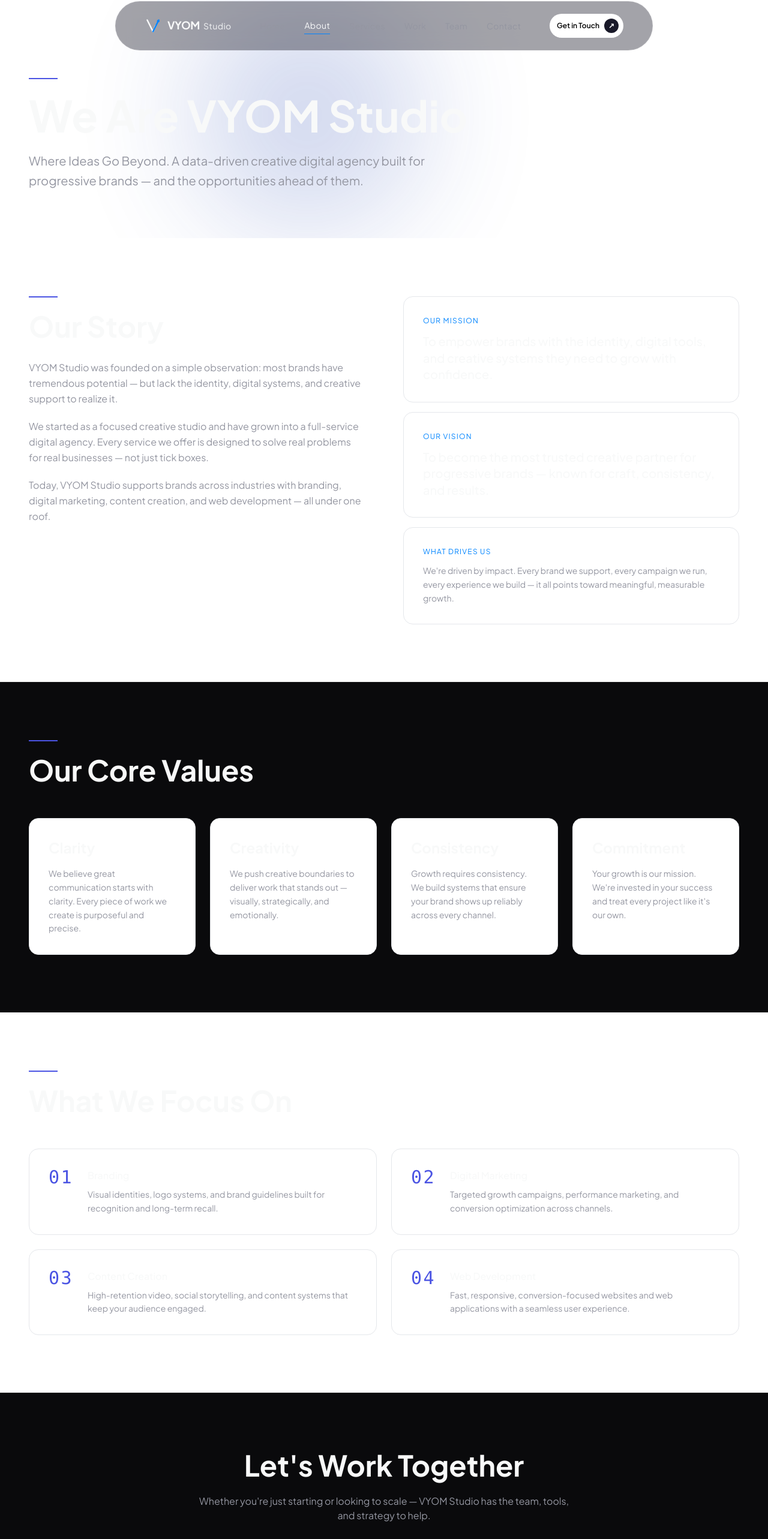
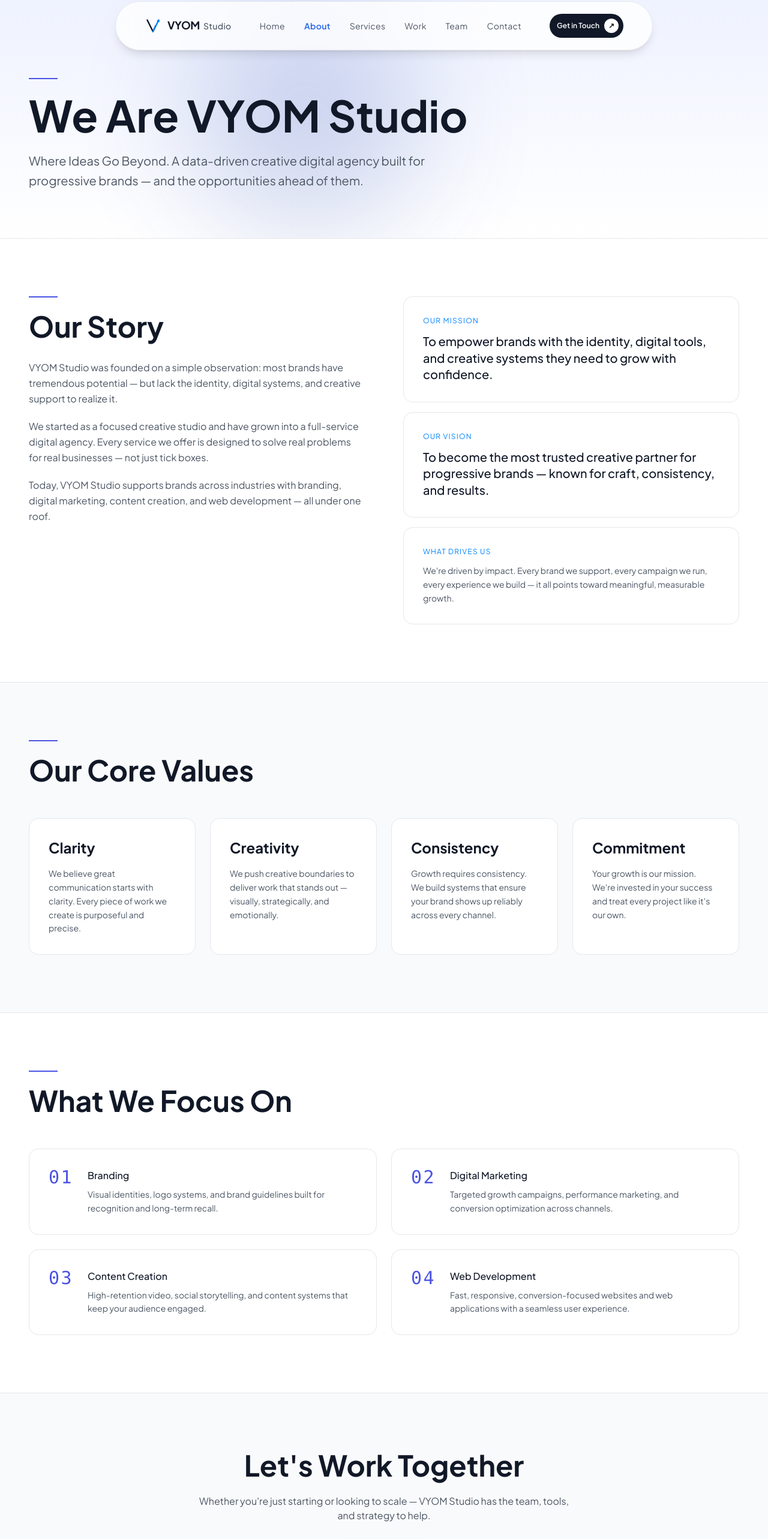
Before and after one commit to Deekshashetty-r/returno-india, a Next.js app: page /about in a window 1280 px wide. Shown: the part 14-2580 px from the top of the page at 60% size. Built offline with nearby package versions, Linux system fonts and the light colour scheme; a web font is replaced by a local one.

Commit message:
Fix subpage visibility issues and implement dynamic light/dark context for Navbar

```diff
--- a/app/about/page.tsx
+++ b/app/about/page.tsx
@@ -15,15 +15,15 @@ export default function AboutPage() {
 
   return (
     <>
-      <section className="relative pt-36 pb-20 border-b border-white/[0.08] overflow-hidden">
-        <div className="glow-backdrop" />
+      <section className="relative pt-36 pb-20 border-b border-gray-200 overflow-hidden">
+        <div className="absolute inset-0 bg-gradient-to-b from-indigo-50 to-white pointer-events-none" />
         <div className="absolute top-1/2 left-1/4 -translate-y-1/2 w-96 h-96 bg-[#1E40AF] rounded-full opacity-[0.2] blur-[100px] pointer-events-none" />
         <div className="max-w-7xl mx-auto px-6 lg:px-12 relative">
           <span className="accent-line" />
-          <h1 className="font-display text-5xl lg:text-7xl font-bold text-[#F8F9F9] leading-tight mb-6 max-w-3xl">
+          <h1 className="font-display text-5xl lg:text-7xl font-bold text-gray-900 leading-tight mb-6 max-w-3xl">
             We Are <span className="gradient-text">VYOM Studio</span>
           </h1>
-          <p className="text-[#9496A1] text-xl max-w-2xl leading-relaxed">
+          <p className="text-gray-600 text-xl max-w-2xl leading-relaxed">
             Where Ideas Go Beyond. A data-driven creative digital agency built for progressive brands — and the opportunities ahead of them.
           </p>
         </div>
@@ -34,10 +34,10 @@ export default function AboutPage() {
           <div className="grid grid-cols-1 lg:grid-cols-2 gap-16 items-start">
             <div>
               <span className="accent-line" />
-              <h2 className="animate-on-scroll font-display text-4xl lg:text-5xl font-bold text-[#F8F9F9] mb-8">
+              <h2 className="animate-on-scroll font-display text-4xl lg:text-5xl font-bold text-gray-900 mb-8">
                 Our Story
               </h2>
-              <div className="space-y-5 text-[#9496A1] text-base leading-relaxed">
+              <div className="space-y-5 text-gray-600 text-base leading-relaxed">
                 <p className="animate-on-scroll">
                   VYOM Studio was founded on a simple observation: most brands have tremendous potential — but lack the identity, digital systems, and creative support to realize it.
                 </p>
@@ -53,19 +53,19 @@ export default function AboutPage() {
             <div className="space-y-4">
               <div className="animate-on-scroll service-card p-8">
                 <h3 className="text-[#0084FF] text-xs uppercase tracking-widest mb-3">Our Mission</h3>
-                <p className="text-[#F8F9F9] font-display text-xl font-medium leading-snug">
+                <p className="text-gray-900 font-display text-xl font-medium leading-snug">
                   To empower brands with the identity, digital tools, and creative systems they need to grow with confidence.
                 </p>
               </div>
               <div className="animate-on-scroll delay-100 service-card p-8">
                 <h3 className="text-[#0084FF] text-xs uppercase tracking-widest mb-3">Our Vision</h3>
-                <p className="text-[#F8F9F9] font-display text-xl font-medium leading-snug">
+                <p className="text-gray-900 font-display text-xl font-medium leading-snug">
                   To become the most trusted creative partner for progressive brands — known for craft, consistency, and results.
                 </p>
               </div>
               <div className="animate-on-scroll delay-200 service-card p-8">
                 <h3 className="text-[#0084FF] text-xs uppercase tracking-widest mb-3">What Drives Us</h3>
-                <p className="text-[#9496A1] text-sm leading-relaxed">
+                <p className="text-gray-600 text-sm leading-relaxed">
                   We&apos;re driven by impact. Every brand we support, every campaign we run, every experience we build — it all points toward meaningful, measurable growth.
                 </p>
               </div>
@@ -74,27 +74,27 @@ export default function AboutPage() {
         </div>
       </section>
 
-      <section className="section-pad bg-[#0a0a0c] border-t border-white/[0.08]">
+      <section className="section-pad bg-gray-50 border-t border-gray-200">
         <div className="max-w-7xl mx-auto px-6 lg:px-12">
           <span className="accent-line" />
-          <h2 className="animate-on-scroll font-display text-4xl lg:text-5xl font-bold text-[#F8F9F9] mb-14">
+          <h2 className="animate-on-scroll font-display text-4xl lg:text-5xl font-bold text-gray-900 mb-14">
             Our Core Values
           </h2>
           <div className="services-grid">
             {values.map(({ title, desc }, i) => (
               <div key={title} className={`animate-on-scroll delay-${(i + 1) * 100} service-card`}>
-                <h3 className="font-display text-2xl font-bold text-[#F8F9F9] mb-4">{title}</h3>
-                <p className="text-[#9496A1] text-sm leading-relaxed">{desc}</p>
+                <h3 className="font-display text-2xl font-bold text-gray-900 mb-4">{title}</h3>
+                <p className="text-gray-600 text-sm leading-relaxed">{desc}</p>
               </div>
             ))}
           </div>
         </div>
       </section>
 
-      <section className="section-pad border-t border-white/[0.08]">
+      <section className="section-pad border-t border-gray-200">
         <div className="max-w-7xl mx-auto px-6 lg:px-12">
           <span className="accent-line" />
-          <h2 className="animate-on-scroll font-display text-4xl lg:text-5xl font-bold text-[#F8F9F9] mb-14">
+          <h2 className="animate-on-scroll font-display text-4xl lg:text-5xl font-bold text-gray-900 mb-14">
             What We Focus On
           </h2>
           <div className="grid grid-cols-1 md:grid-cols-2 gap-6">
@@ -109,8 +109,8 @@ export default function AboutPage() {
                   {String(i + 1).padStart(2, '0')}
                 </span>
                 <div>
-                  <h3 className="text-[#F8F9F9] font-medium mb-2">{area}</h3>
-                  <p className="text-[#9496A1] text-sm leading-relaxed">{detail}</p>
+                  <h3 className="text-gray-900 font-medium mb-2">{area}</h3>
+                  <p className="text-gray-600 text-sm leading-relaxed">{detail}</p>
                 </div>
               </div>
             ))}
@@ -118,12 +118,12 @@ export default function AboutPage() {
         </div>
       </section>
 
-      <section className="section-pad bg-[#0a0a0c] border-t border-white/[0.08] text-center">
+      <section className="section-pad bg-gray-50 border-t border-gray-200 text-center">
         <div className="max-w-2xl mx-auto px-6">
-          <h2 className="animate-on-scroll font-display text-4xl lg:text-5xl font-bold text-[#F8F9F9] mb-6">
+          <h2 className="animate-on-scroll font-display text-4xl lg:text-5xl font-bold text-gray-900 mb-6">
             Let&apos;s Work Together
           </h2>
-          <p className="animate-on-scroll delay-100 text-[#9496A1] mb-8">
+          <p className="animate-on-scroll delay-100 text-gray-600 mb-8">
             Whether you&apos;re just starting or looking to scale — VYOM Studio has the team, tools, and strategy to help.
           </p>
           <Link href="/contact" className="animate-on-scroll delay-200 btn-primary inline-flex">
--- a/components/BrandLogo.tsx
+++ b/components/BrandLogo.tsx
@@ -1,6 +1,9 @@
 import Link from 'next/link'
 
-export default function BrandLogo({ compact = false }: { compact?: boolean }) {
+export default function BrandLogo({ compact = false, theme = 'dark' }: { compact?: boolean, theme?: 'light' | 'dark' }) {
+  const isLight = theme === 'light';
+  const textColor = isLight ? '#111827' : '#F8F9F9';
+
   return (
     <Link href="/" className="flex items-center gap-2.5 group">
       <svg
@@ -11,7 +14,7 @@ export default function BrandLogo({ compact = false }: { compact?: boolean }) {
         <path
           d="M5 5 L16 27 L21 16"
           fill="none"
-          stroke="#F8F9F9"
+          stroke={textColor}
           strokeWidth="2.6"
           strokeLinejoin="round"
           strokeLinecap="round"
@@ -25,10 +28,10 @@ export default function BrandLogo({ compact = false }: { compact?: boolean }) {
         />
         <circle cx="26" cy="7" r="2.4" fill="#0084FF" />
       </svg>
-      <span className="font-display font-bold text-[#F8F9F9] text-lg tracking-tight leading-none">
+      <span className={`font-display font-bold text-lg tracking-tight leading-none ${isLight ? 'text-gray-900' : 'text-[#F8F9F9]'}`}>
         VYOM
         {!compact && (
-          <span className="font-body font-medium text-sm tracking-wide text-[#F8F9F9]/80 ml-1.5">
+          <span className={`font-body font-medium text-sm tracking-wide ml-1.5 ${isLight ? 'text-gray-600' : 'text-[#F8F9F9]/80'}`}>
             Studio
           </span>
         )}
--- a/components/Navbar.tsx
+++ b/components/Navbar.tsx
@@ -27,16 +27,19 @@ export default function Navbar() {
 
   useEffect(() => setOpen(false), [pathname])
 
+  const isHome = pathname === '/';
+  const isLight = !isHome || scrolled;
+
   return (
     <header
       className={`fixed top-4 left-1/2 -translate-x-1/2 z-50 transition-all duration-500 w-[95%] max-w-4xl rounded-full ${
-        scrolled
-          ? 'bg-[#191929]/80 backdrop-blur-xl border border-white/10 shadow-xl'
-          : 'bg-[#191929]/40 backdrop-blur-md border border-white/10'
+        isLight
+          ? 'bg-white/80 backdrop-blur-xl border border-gray-200 shadow-lg'
+          : 'bg-[#191929]/20 backdrop-blur-md border border-white/10'
       }`}
     >
       <nav className="max-w-7xl mx-auto px-6 lg:px-12 flex items-center justify-between h-16 lg:h-20">
-        <BrandLogo />
+        <BrandLogo theme={isLight ? 'light' : 'dark'} />
 
         <ul className="hidden md:flex items-center gap-8">
           {links.map(({ href, label }) => (
@@ -45,12 +48,12 @@ export default function Navbar() {
                 href={href}
                 className={`text-sm font-body tracking-wide transition-colors duration-200 ${
                   pathname === href
-                    ? 'text-[#F8F9F9]'
-                    : 'text-[#9496A1] hover:text-[#F8F9F9]'
+                    ? (isLight ? 'text-blue-600 font-semibold' : 'text-[#F8F9F9]')
+                    : (isLight ? 'text-gray-600 hover:text-gray-900' : 'text-[#9496A1] hover:text-[#F8F9F9]')
                 }`}
               >
                 {label}
-                {pathname === href && (
+                {pathname === href && !isLight && (
                   <span className="block h-px bg-[#0084FF] mt-0.5" />
                 )}
               </Link>
@@ -60,16 +63,20 @@ export default function Navbar() {
 
         <Link
           href="/contact"
-          className="hidden md:inline-flex items-center gap-2 bg-white text-black rounded-full text-xs font-semibold py-2 px-3 pr-2 transition-transform hover:scale-105"
+          className={`hidden md:inline-flex items-center gap-2 rounded-full text-xs font-semibold py-2 px-3 pr-2 transition-transform hover:scale-105 ${
+            isLight ? 'bg-gray-900 text-white' : 'bg-white text-black'
+          }`}
         >
           Get in Touch
-          <span className="w-6 h-6 rounded-full bg-[#191929] text-white flex items-center justify-center">
+          <span className={`w-6 h-6 rounded-full flex items-center justify-center ${
+            isLight ? 'bg-white text-gray-900' : 'bg-[#191929] text-white'
+          }`}>
             ↗
           </span>
         </Link>
 
         <button
-          className="md:hidden text-[#F8F9F9] p-1"
+          className={`md:hidden p-1 ${isLight ? 'text-gray-900' : 'text-[#F8F9F9]'}`}
           onClick={() => setOpen(!open)}
           aria-label="Toggle menu"
         >
@@ -78,7 +85,9 @@ export default function Navbar() {
       </nav>
 
       <div
-        className={`md:hidden transition-all duration-300 overflow-hidden bg-[#191929]/95 backdrop-blur-xl rounded-2xl mt-2 border border-white/10 ${
+        className={`md:hidden transition-all duration-300 overflow-hidden backdrop-blur-xl rounded-2xl mt-2 border ${
+          isLight ? 'bg-white/95 border-gray-200 shadow-xl' : 'bg-[#191929]/95 border-white/10 shadow-xl'
+        } ${
           open ? 'max-h-96 opacity-100' : 'max-h-0 opacity-0'
         }`}
       >
@@ -87,8 +96,10 @@ export default function Navbar() {
             <li key={href}>
               <Link
                 href={href}
-                className={`text-sm tracking-wide ${
-                  pathname === href ? 'text-[#F8F9F9]' : 'text-[#9496A1]'
+                className={`text-sm tracking-wide block ${
+                  pathname === href
+                    ? (isLight ? 'text-blue-600 font-semibold' : 'text-[#F8F9F9]')
+                    : (isLight ? 'text-gray-600' : 'text-[#9496A1]')
                 }`}
               >
                 {label}
@@ -96,7 +107,9 @@ export default function Navbar() {
             </li>
           ))}
           <li>
-            <Link href="/contact" className="btn-primary text-xs py-2.5 px-5 mt-2 w-fit">
+            <Link href="/contact" className={`inline-flex text-xs py-2.5 px-6 mt-2 rounded-full font-semibold transition-transform hover:scale-105 ${
+              isLight ? 'bg-gray-900 text-white' : 'bg-white text-black'
+            }`}>
               Get in Touch
             </Link>
           </li>
```
Also changed, not shown: app/contact/page.tsx (+23 -23 lines), app/portfolio/page.tsx (+13 -13 lines), app/services/page.tsx (+10 -10 lines), app/team/page.tsx (+18 -18 lines).
